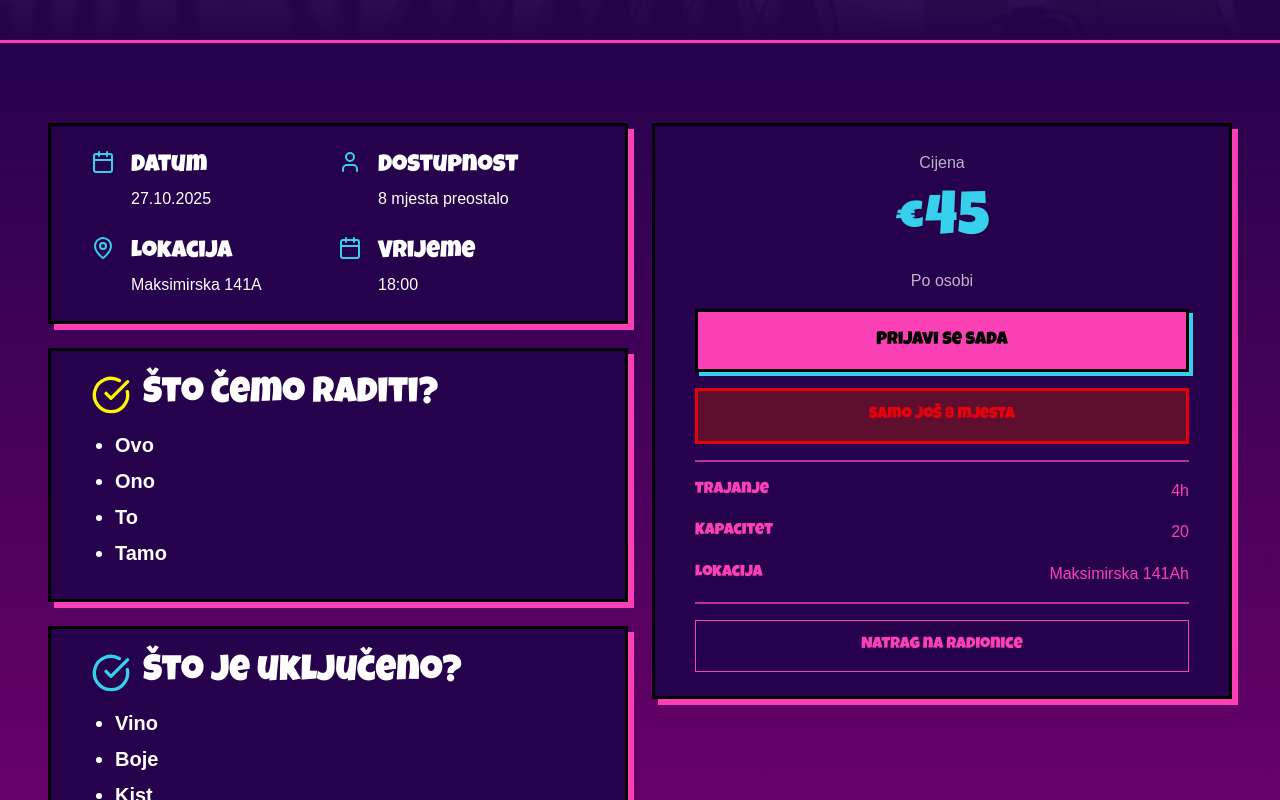
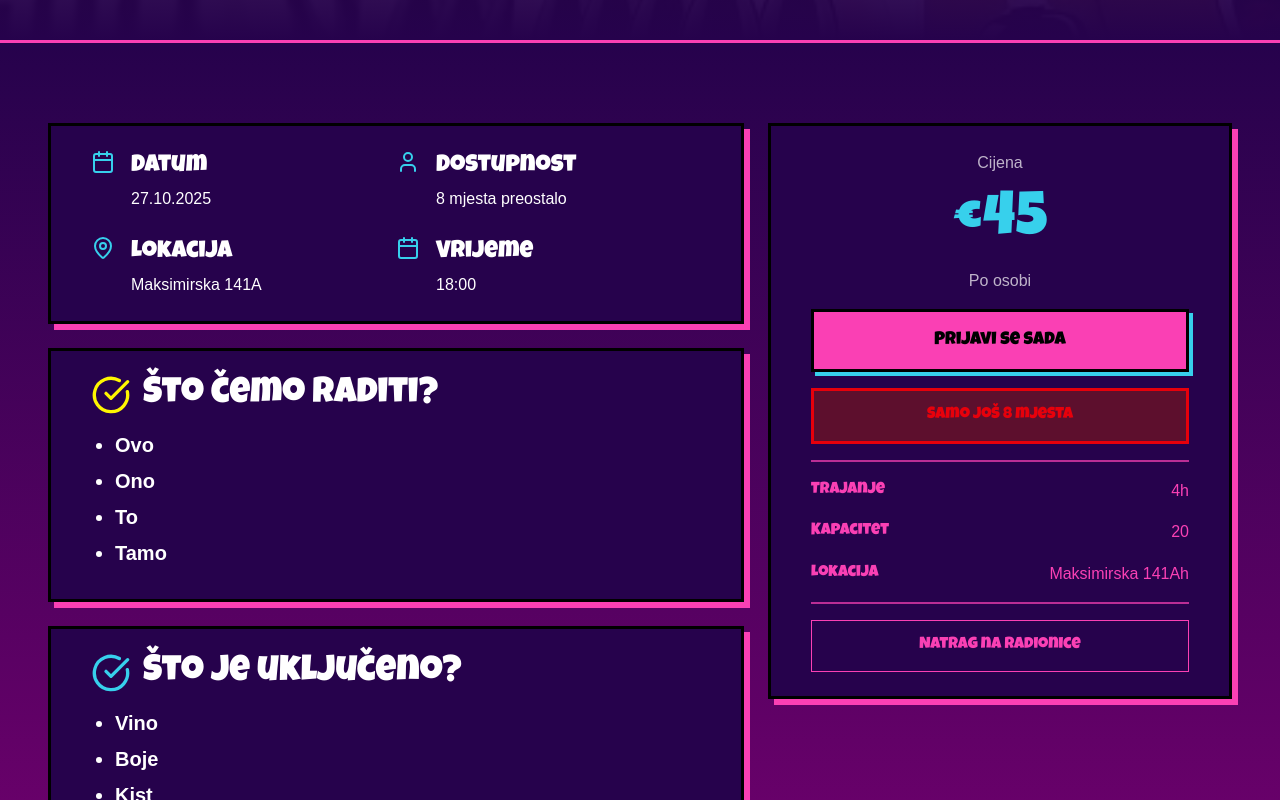
Before and after one commit to AdrianPalcic/Tipsy-Muse, a Next.js app: page /radionice/wine-art in a window 1280 px wide. Shown: the part 680-1480 px from the top of the page. Built offline with nearby package versions, Linux system fonts and the light colour scheme; a web font is replaced by a local one.

Commit message:
small layout fixes

```diff
--- a/app/radionice/[slug]/components/Body.tsx
+++ b/app/radionice/[slug]/components/Body.tsx
@@ -39,7 +39,7 @@ const Body = ({ slug }: { slug: string }) => {
       />
       <section className="section-overlay-a section-padding pt-20 px-2 sm:px-12 border-t-3 border-secondary">
         <div className="flex gap-6 lg:flex-row flex-col ">
-          <div className="flex-1">
+          <div className="flex-[1.5]">
             <div className="radionica-stats shadow-pink grid grid-cols-1 sm:grid-cols-2 gap-y-6 ">
               <div className="flex gap-4">
                 <Calendar className="text-primary" />
```
